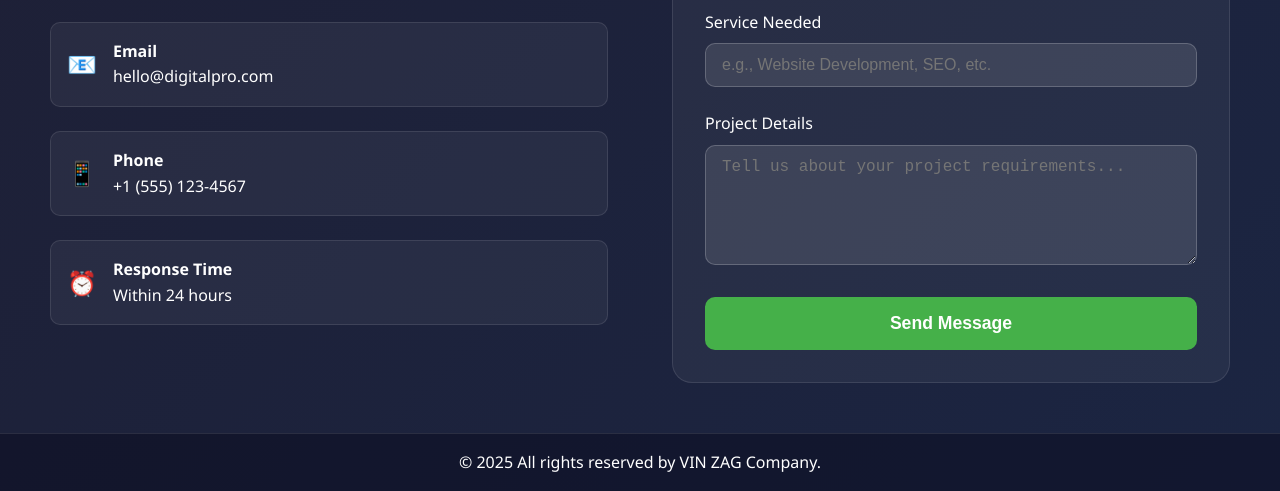
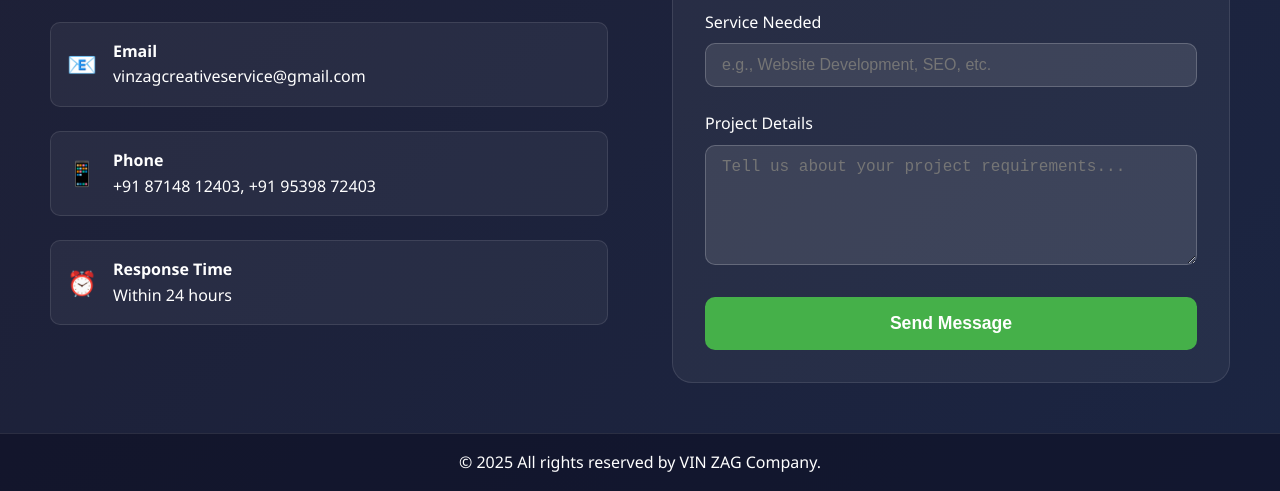
Before and after one commit to Nikhilk70/VIN-ZAG-Website-html, a plain HTML site: page D-marketing.html in a window 1280 px wide. Shown: the part 3505-3996 px from the top of the page. Drawn offline with Linux system fonts and the light colour scheme.

Commit message:
28-08 Update3

```diff
--- a/D-marketing.html
+++ b/D-marketing.html
@@ -192,7 +192,7 @@
                         <div class="contact-item-icon">📧</div>
                         <div>
                             <strong>Email</strong><br>
-                            hello@digitalpro.com
+                            vinzagcreativeservice@gmail.com
                         </div>
                     </div>
 
@@ -200,7 +200,8 @@
                         <div class="contact-item-icon">📱</div>
                         <div>
                             <strong>Phone</strong><br>
-                            +1 (555) 123-4567
+                            +91 87148 12403,
+                            +91 95398 72403
                         </div>
                     </div>
 
```
Also changed, not shown: index.html (+2 -1 lines).
